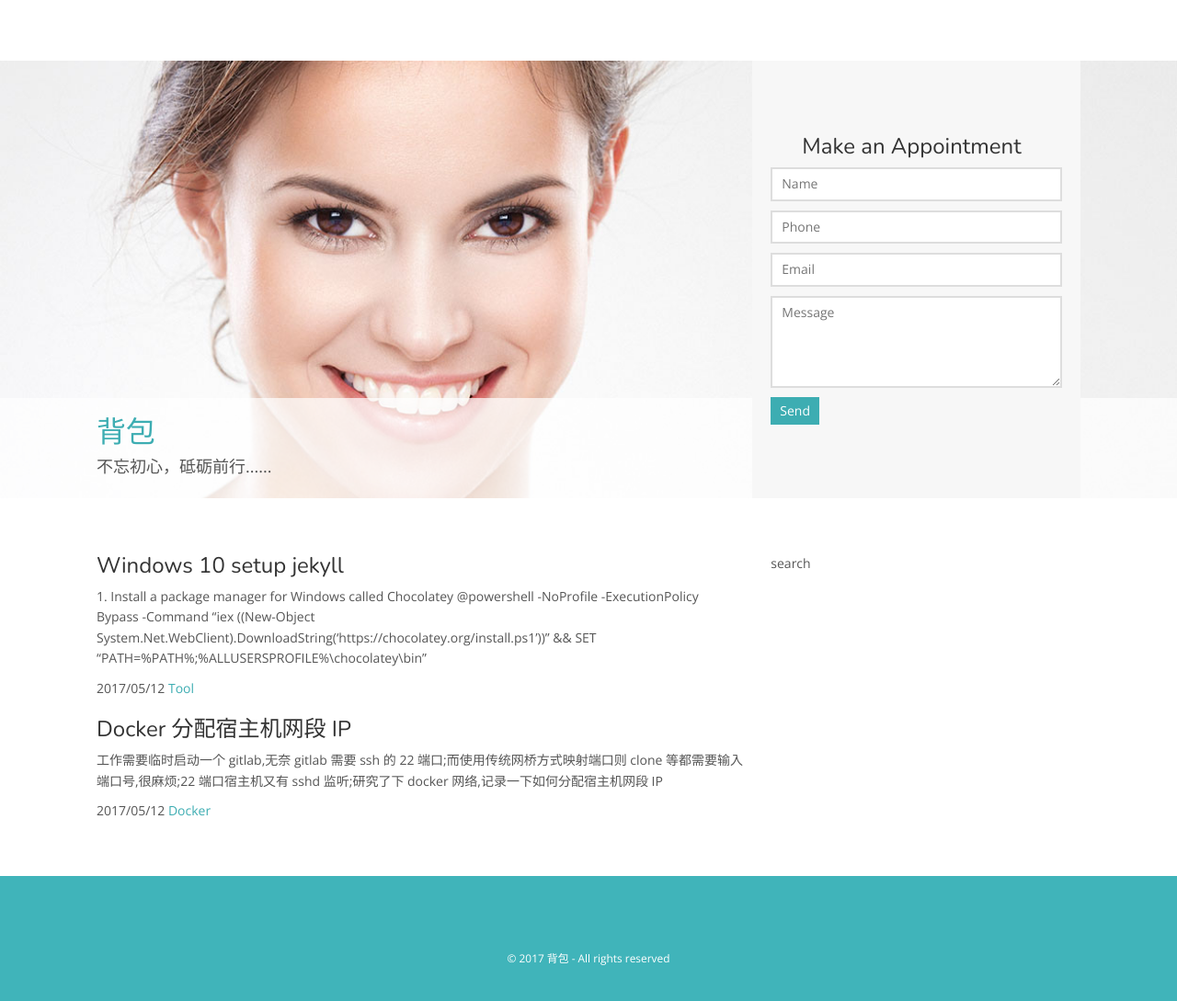
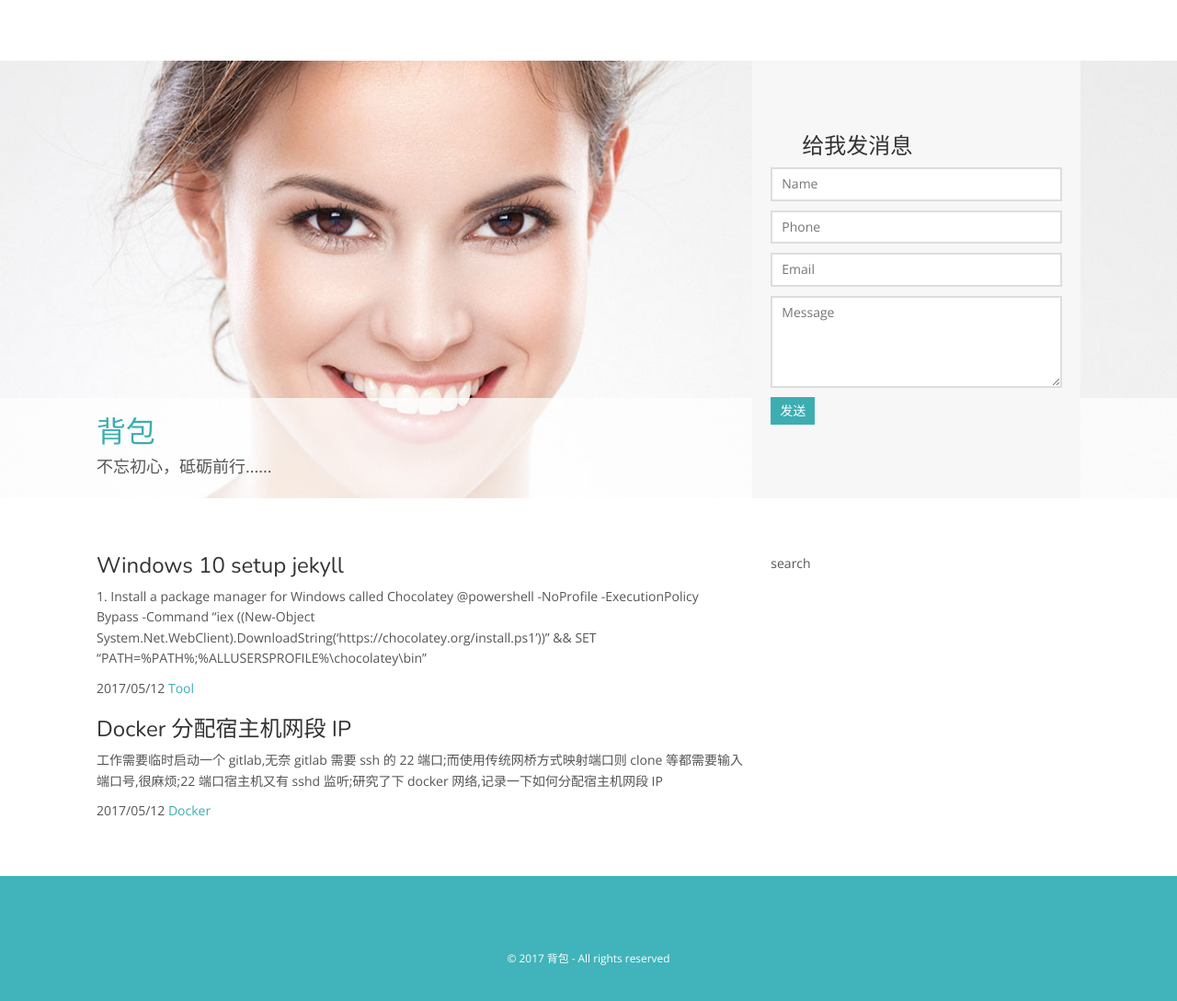
Before and after one commit to cqmh/blog, a Jekyll site: the page built from index.html, in a window 1280 px wide and 1217 px high, cut to the strip 104-1193 px from the top of the window. Shown: the whole strip at 92% size. Built offline with Jekyll 4.4.1, drawn with Linux system fonts in a browser that asks for light colours; nearby versions of some CDN libraries; the list of posts is cut into pages by our own code.

Commit message:
Update index.html

```diff
--- a/index.html
+++ b/index.html
@@ -16,8 +16,8 @@
     <div class="container-fluid">
 
         <div class="col-sm-6 col-sm-offset-6 col-md-4 col-md-offset-8 form">
-            <h3><svg class="icon icon-envelope-o"><use xlink:href="#icon-envelope-o"></use></svg>Make an Appointment</h3>
-            <form action="https://getsimpleform.com/messages?form_api_token={{ site.api_token }}" method="post">
+            <h3><svg class="icon icon-envelope-o"><use xlink:href="#icon-envelope-o"></use></svg>给我发消息</h3>
+            <form action="" method="post">
                 <div class="form-field">
                     <input name="name" type="text" placeholder="Name" required>
                 </div>
@@ -30,7 +30,7 @@
                 <div class="form-field">
                     <textarea name="comments" placeholder="Message" required></textarea>
                 </div>
-                <input type="submit" class="btn btn-default" value="Send">
+                <input type="submit" class="btn btn-default" value="发送">
             </form>
         </div>
 
```
